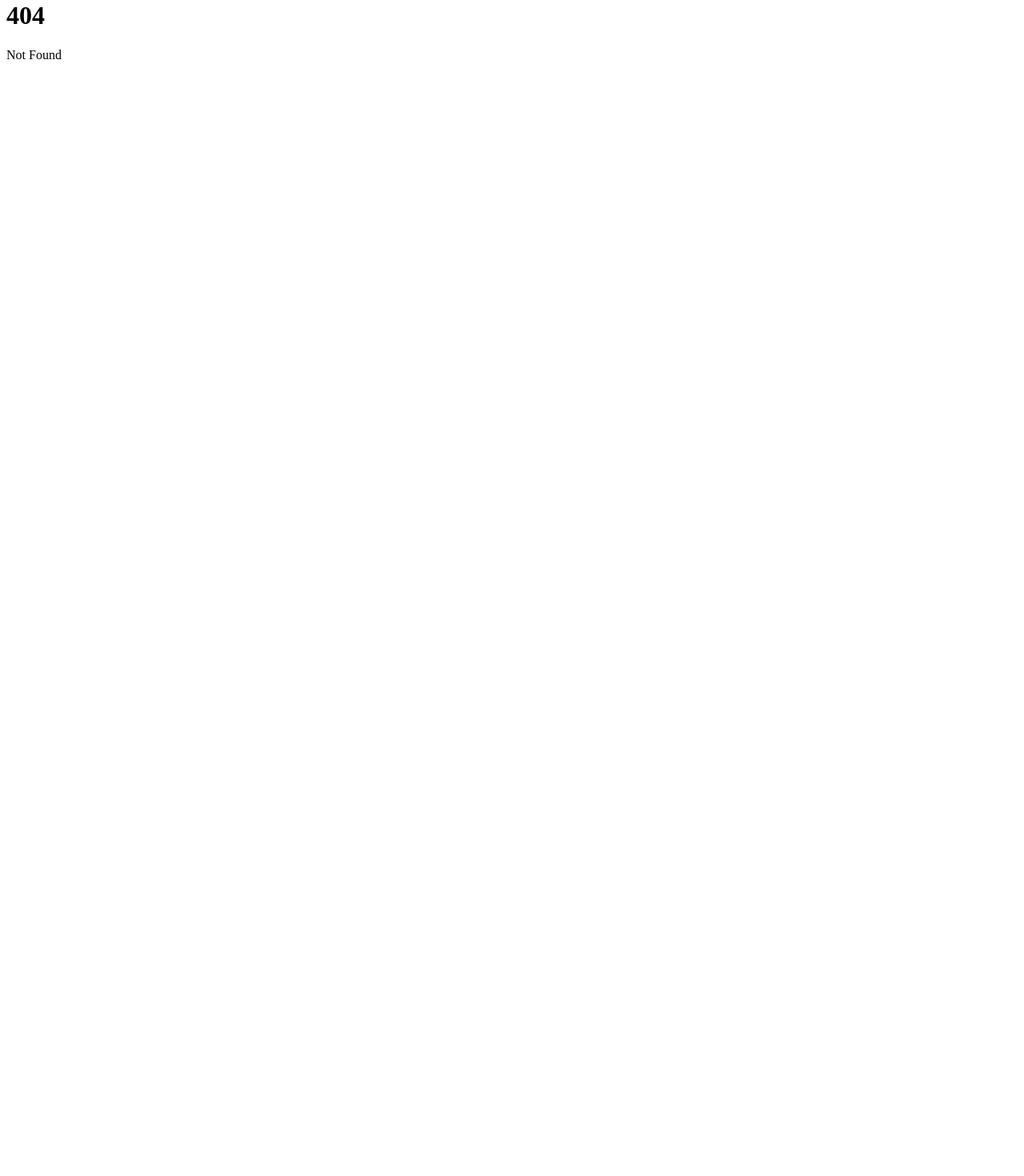
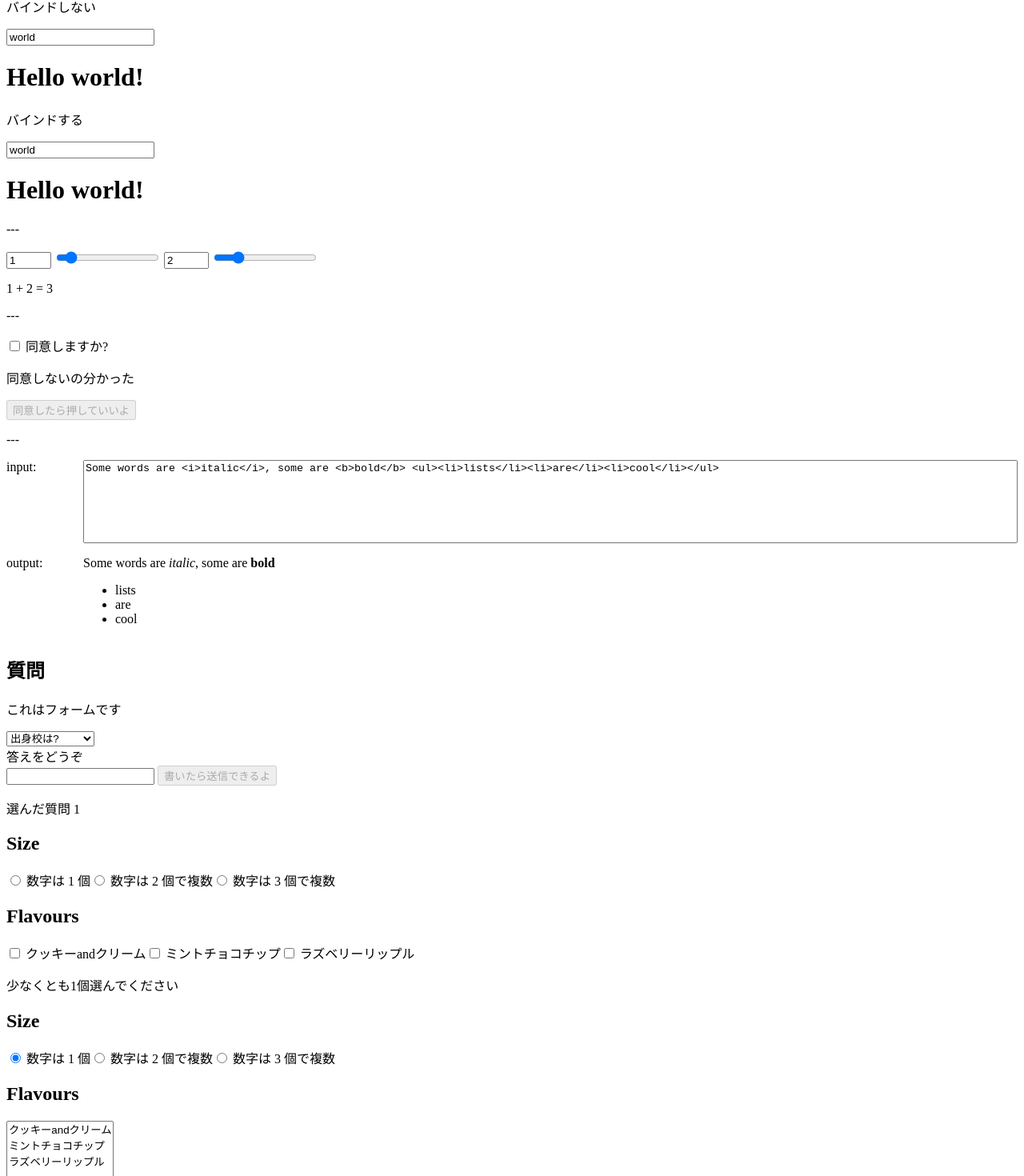
Before and after one commit to ozaki-physics/svelte-training, a SvelteKit app in the folder app/: page /basic-svelte/06_Bindings in a window 1280 px wide. Before the commit this address had no page. Shown: the part 46-1516 px from the top of the page at 80% size. Before the commit the page ends 800 px from the top, so only its background shows below. Built offline with nearby package versions, Linux system fonts and the light colour scheme.

Commit message:
feat: basic-svelte 06 binding 子から親へ伝播

```diff
--- /dev/null
+++ b/app/src/routes/basic-svelte/06_Bindings/+page.svelte
@@ -0,0 +1,11 @@
+<script>
+  import Input from "./Input.svelte";
+  import Select from "./Select.svelte";
+  import Group from "./Group.svelte";
+  import SelectMultiple from "./SelectMultiple.svelte";
+</script>
+
+<Input />
+<Select />
+<Group />
+<SelectMultiple />
--- /dev/null
+++ b/app/src/routes/basic-svelte/06_Bindings/Group.svelte
@@ -0,0 +1,51 @@
+<script>
+  // @ts-nocheck
+
+  let scoops = 1;
+  /**
+   * @type {string | any[] | Iterable<string>}
+   */
+  let flavours = [];
+
+  // リストをいい感じに出力表現してくれるらしい
+  const formatter = new Intl.ListFormat("ja", {
+    style: "long",
+    type: "conjunction",
+  });
+</script>
+
+<h2>Size</h2>
+
+{#each [1, 2, 3] as number}
+  <label>
+    <input type="radio" name="scoops" value={number} bind:group={scoops} />
+    数字は {number}
+    {number === 1 ? "個" : "個で複数"}
+  </label>
+{/each}
+
+<h2>Flavours</h2>
+
+{#each ["クッキーandクリーム", "ミントチョコチップ", "ラズベリーリップル"] as flavour}
+  <label>
+    <input
+      type="checkbox"
+      name="flavours"
+      value={flavour}
+      bind:group={flavours}
+    />
+    {flavour}
+  </label>
+{/each}
+
+{#if flavours.length === 0}
+  <p>少なくとも1個選んでください</p>
+{:else if flavours.length > scoops}
+  <p>ラジオで選んだ個数以上はダメ</p>
+{:else}
+  <p>
+    あなたのオーダー: {scoops}
+    {scoops === 1 ? "個" : "個で複数"}
+    そして味は: {formatter.format(flavours)}
+  </p>
+{/if}
--- /dev/null
+++ b/app/src/routes/basic-svelte/06_Bindings/Input.svelte
@@ -0,0 +1,72 @@
+<script>
+  let name = "world";
+  let name02 = "world";
+
+  let a = 1;
+  let b = 2;
+
+  let yes = false;
+
+  let value = `Some words are <i>italic</i>, some are <b>bold</b> <ul><li>lists</li><li>are</li><li>cool</li></ul>`;
+</script>
+
+<p>バインドしない</p>
+<input value={name} />
+<h1>Hello {name}!</h1>
+
+<p>バインドする</p>
+<input bind:value={name02} />
+<h1>Hello {name02}!</h1>
+
+<p>---</p>
+
+<!-- input が number や range でも 同じようにできる -->
+<label>
+  <input type="number" bind:value={a} min="0" max="10" />
+  <input type="range" bind:value={a} min="0" max="10" />
+</label>
+
+<label>
+  <input type="number" bind:value={b} min="0" max="10" />
+  <input type="range" bind:value={b} min="0" max="10" />
+</label>
+
+<p>{a} + {b} = {a + b}</p>
+
+<p>---</p>
+
+<!-- チェックボックス は bind:checked にする -->
+<label>
+  <input type="checkbox" bind:checked={yes} />
+  同意しますか?
+</label>
+
+{#if yes}
+  <p>同意ありがとう</p>
+{:else}
+  <p>同意しないの分かった</p>
+{/if}
+
+<button disabled={!yes}>同意したら押していいよ</button>
+
+<p>---</p>
+
+<div class="grid">
+  input: <textarea bind:value></textarea>
+  output: <div>{@html value}</div>
+</div>
+
+<style>
+	.grid {
+		display: grid;
+		grid-template-columns: 5em 1fr;
+		grid-template-rows: 1fr 1fr;
+		grid-gap: 1em;
+		height: 100%;
+	}
+
+	textarea {
+		flex: 1;
+		resize: none;
+	}
+</style>
--- /dev/null
+++ b/app/src/routes/basic-svelte/06_Bindings/Select.svelte
@@ -0,0 +1,54 @@
+<script>
+  let questions = [
+    {
+      id: 1,
+      text: `出身校は?`,
+    },
+    {
+      id: 2,
+      text: `母の名前は?`,
+    },
+    {
+      id: 3,
+      text: `明日の予定は?`,
+    },
+  ];
+
+  /**
+   * @type {{ id: any; text: any; }}
+   */
+  let selected;
+
+  let answer = "";
+
+  function handleSubmit() {
+    alert(`ID は ${selected.id} 質問: (${selected.text}) の答え: "${answer}"`);
+  }
+</script>
+
+<h2>質問</h2>
+
+<!-- selected がバインドできるか確かめる オブジェクトとしてバインドできる -->
+<p>これはフォームです</p>
+<!-- preventDefault は ハンドラを実行する前に 呼び出す 修飾子 -->
+<form on:submit|preventDefault={handleSubmit}>
+  <!-- 選択を切り替えるたびに 答えを空欄にする -->
+  <select bind:value={selected} on:change={() => (answer = "")}>
+    <!-- 配列の分だけ選択肢を作る -->
+    {#each questions as question}
+      <option value={question}>
+        {question.text}
+      </option>
+    {/each}
+  </select>
+
+  <div>答えをどうぞ</div>
+  <input bind:value={answer} />
+
+  <button disabled={!answer} type="submit"> 書いたら送信できるよ </button>
+</form>
+
+<p>
+  <!-- 選んでなかったら(リロードしたとき一瞬) [waiting...] が表示される -->
+  選んだ質問 {selected ? selected.id : "[waiting...]"}
+</p>
--- /dev/null
+++ b/app/src/routes/basic-svelte/06_Bindings/SelectMultiple.svelte
@@ -0,0 +1,46 @@
+<script>
+  // @ts-nocheck
+
+  let scoops = 1;
+  /**
+   * @type {string | any[] | Iterable<string>}
+   */
+  let flavours = [];
+
+  // リストをいい感じに出力表現してくれるらしい
+  const formatter = new Intl.ListFormat("ja", {
+    style: "long",
+    type: "conjunction",
+  });
+</script>
+
+<h2>Size</h2>
+
+{#each [1, 2, 3] as number}
+  <label>
+    <input type="radio" name="scoops" value={number} bind:group={scoops} />
+    数字は {number}
+    {number === 1 ? "個" : "個で複数"}
+  </label>
+{/each}
+
+<h2>Flavours</h2>
+
+<!-- ctrl 押しながら複数選択できるよ -->
+<select multiple bind:value={flavours}>
+  {#each ["クッキーandクリーム", "ミントチョコチップ", "ラズベリーリップル"] as flavour}
+    <option>{flavour}</option>
+  {/each}
+</select>
+
+{#if flavours.length === 0}
+  <p>少なくとも1個選んでください</p>
+{:else if flavours.length > scoops}
+  <p>ラジオで選んだ個数以上はダメ</p>
+{:else}
+  <p>
+    あなたのオーダー: {scoops}
+    {scoops === 1 ? "個" : "個で複数"}
+    そして味は: {formatter.format(flavours)}
+  </p>
+{/if}
```
